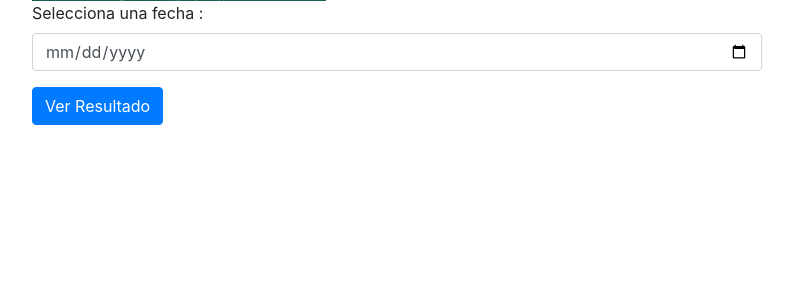
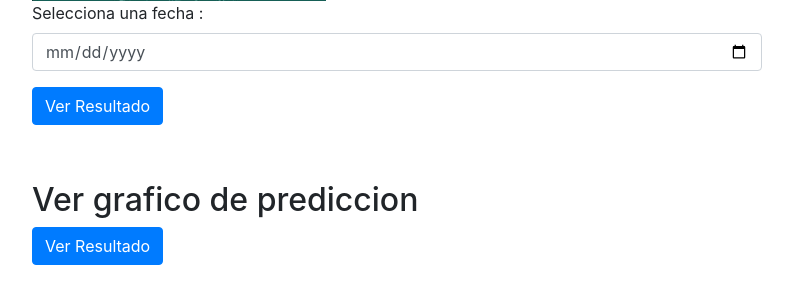
Before and after one commit to cristopfer/python, a Flask app: page / in a window 1280 px wide. Shown: the part 529-818 px from the top of the page, without its empty margins (243-1036 px from the left). Before the commit the page ends 654 px from the top, so only its background shows below. Run offline with Flask 3, Linux system fonts and the light colour scheme; some libraries are stand-ins or nearby versions.

Commit message:
otra vez

```diff
--- a/templates/RBF.html
+++ b/templates/RBF.html
@@ -72,6 +72,8 @@
             <div class="row align-items-start justify-content-center">
                 <div class="col-2"></div>
                 <div class="col-8">
+                    <h2>Ver grafico de prediccion</h2>
+                    <button id="verBVN_RBF" type="button" class="btn btn-primary">Ver Resultado</button>
                     <div id="resultadoImagen"></div>
                 </div>
                 <div class="col-2"></div>
@@ -201,15 +203,14 @@
                     data: { fecha: fecha },
                     success: function(response) {
                         $('#resultadoTexto').text('Predicción para el dia posterior del precio OPEN: ' + response.prediccion);
-                         // Crear una nueva etiqueta de imagen
-                        var img = $('<img />', {
-                            id: 'prediccionImagen',
-                            src: '{{ url_for("static", filename="'+ response.imagen +'") }}',
-                            alt: 'Predicción'
+                        $("#verBVN_RBF").click(function() {
+                            var img = $('<img />', {
+                                id: 'prediccionImagen',
+                                src: '{{ url_for("static", filename="'+ response.imagen +'") }}',
+                                alt: 'Predicción'
+                            });
+                            $('#resultadoImagen').empty().append(img);
                         });
-
-                        // Añadir la imagen al contenedor
-                        $('#resultadoImagen').empty().append(img);
                     },
                     error: function(error) {
                         console.log(error);
```
